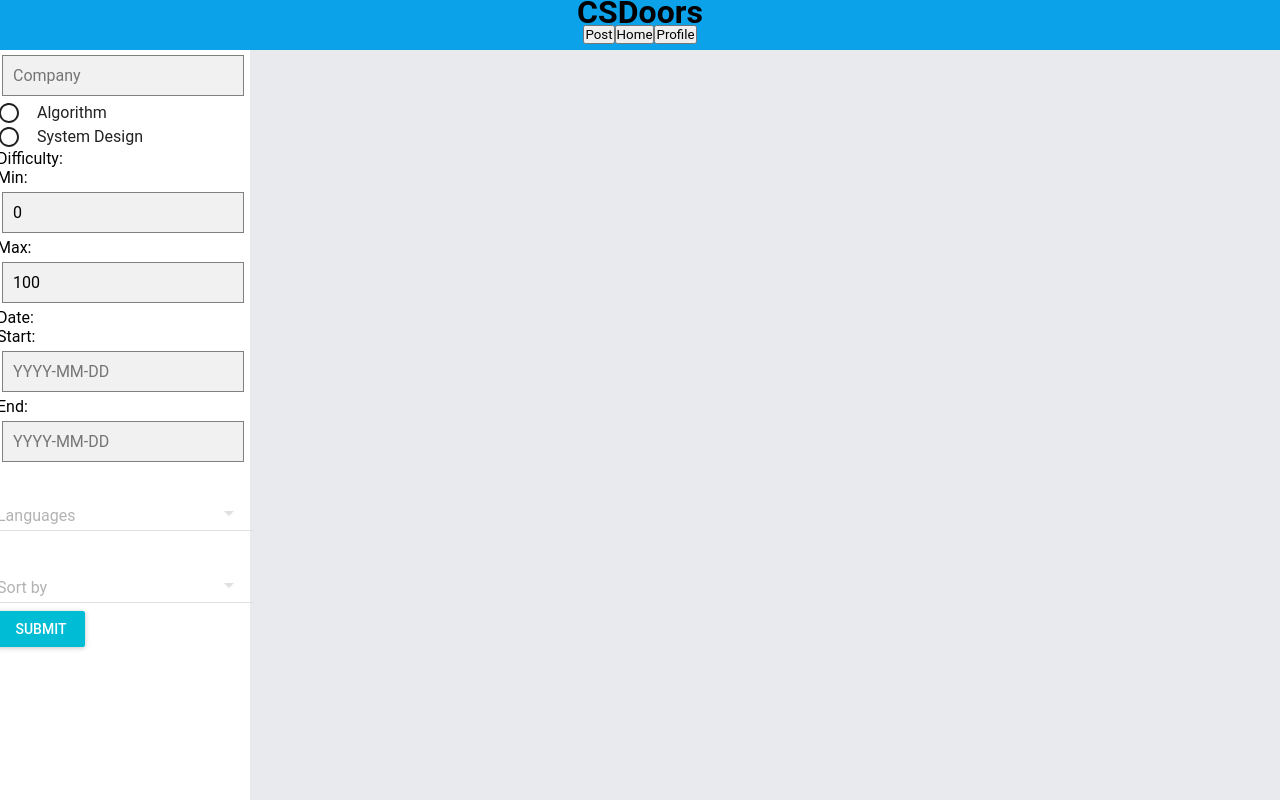
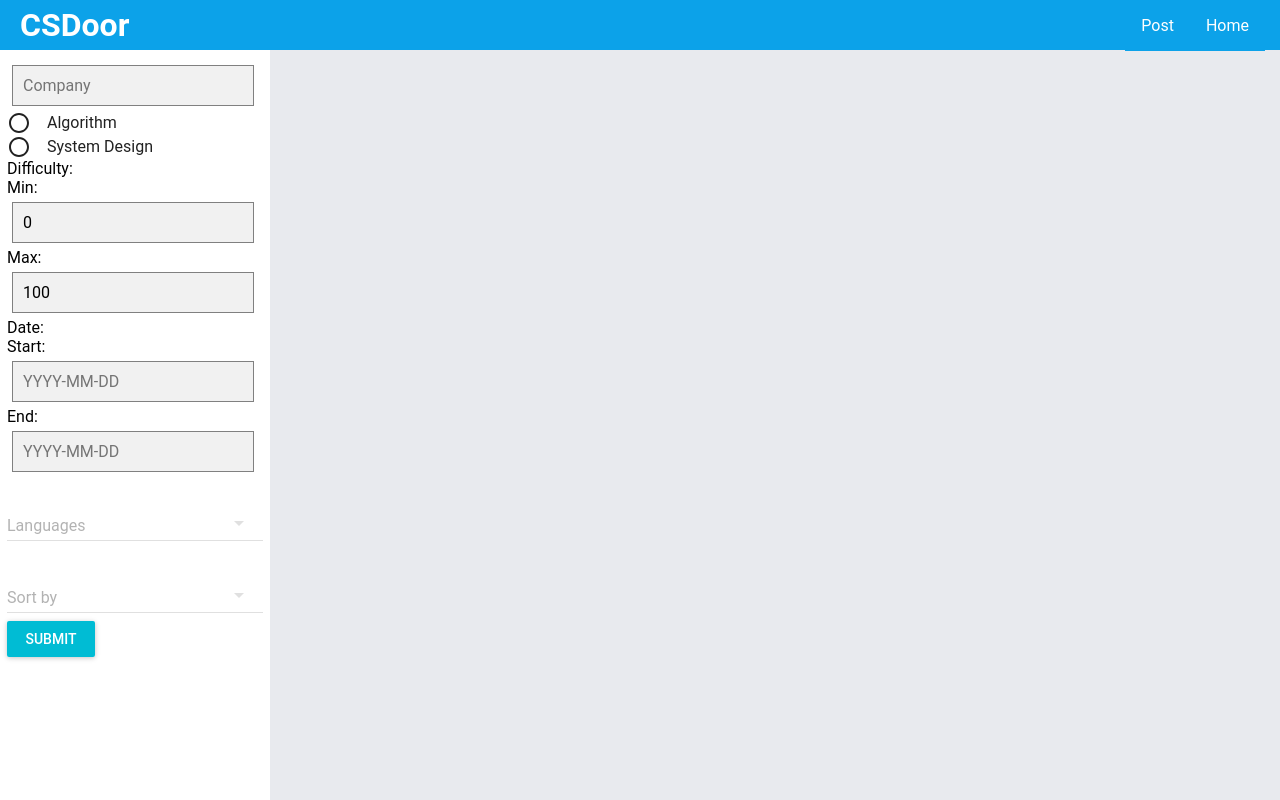
Before and after one commit to CSDoor/CSDoor, a React app: page / in a window 1280 px wide. Built offline with nearby package versions, Linux system fonts and the light colour scheme; no server answers.

Commit message:
styled some

```diff
--- a/src/containers/navbar.jsx
+++ b/src/containers/navbar.jsx
@@ -8,10 +8,14 @@ class NavBar extends Component {
   render() {
     return (
       <div id="navbar">
-        <h1>CSDoors</h1>
-        <button value='post' onClick={this.props.handleApp}>Post</button>
-        <button value='home' onClick={this.props.handleApp}>Home</button>
-        <button value='profile'>Profile</button>
+        <div id="nav-title">
+          <h1>CSDoor</h1>
+        </div>
+        <div id='nav-buttons'>
+          <button className='nav-button' value='post' onClick={this.props.handleApp}>Post</button>
+          <button className='nav-button' value='home' onClick={this.props.handleApp}>Home</button>
+          {/* <button value='profile'>Profile</button> */}
+        </div>
       </div>
     )
   }
--- a/src/scss/_filter.scss
+++ b/src/scss/_filter.scss
@@ -1,3 +1,9 @@
+#options-container {
+  width: 250px;
+  background-color: white;
+  padding: 10px;
+}
+
 .column {
   display: flex;
   flex-direction: column;
--- /dev/null
+++ b/src/scss/_nav.scss
@@ -0,0 +1,34 @@
+#navbar {
+  width: 100%;
+  height: 50px;
+  background-color: $color-primary-0;
+  display: flex;
+  align-items: Center;
+}
+
+#nav-title {
+  width: 50%;
+  display: flex;
+  justify-items: flex-start;
+  margin: 0px 20px;
+  color: white;
+}
+
+#nav-buttons {
+  display: flex;
+  justify-content: flex-end;
+  margin: 0px 15px;
+  width: 50%;
+}
+
+.nav-button{
+  border: 1px solid transparent;
+  background: $color-primary-0;
+  color: white;
+  font-size: 16px;
+  padding: 15px;
+}
+
+.nav-button:hover{
+  background-color: dodgerblue;
+}
--- a/src/scss/_postview.scss
+++ b/src/scss/_postview.scss
@@ -1,23 +1,8 @@
-
-#navbar {
-  width: 100%;
-  height: 50px;
-  background-color: $color-primary-0;
-  text-align: center;
-  vertical-align: middle;
-  line-height: 25px;
-}
 
 #home-container {
   display: flex;
   height: calc(100vh - 50px);
   background: $color-background;
-}
-
-
-#options-container {
-  width: 250px;
-  background-color: white;
 }
 
 #post-container {
--- a/src/scss/application.scss
+++ b/src/scss/application.scss
@@ -4,3 +4,4 @@
 @import '_autocomplete.scss';
 @import '_addinterview.scss';
 @import '_global.scss';
+@import '_nav.scss';
```
Also changed, not shown: src/styles/styles.css (deleted, +0 -16 lines), public/webpack-bundle.js.
